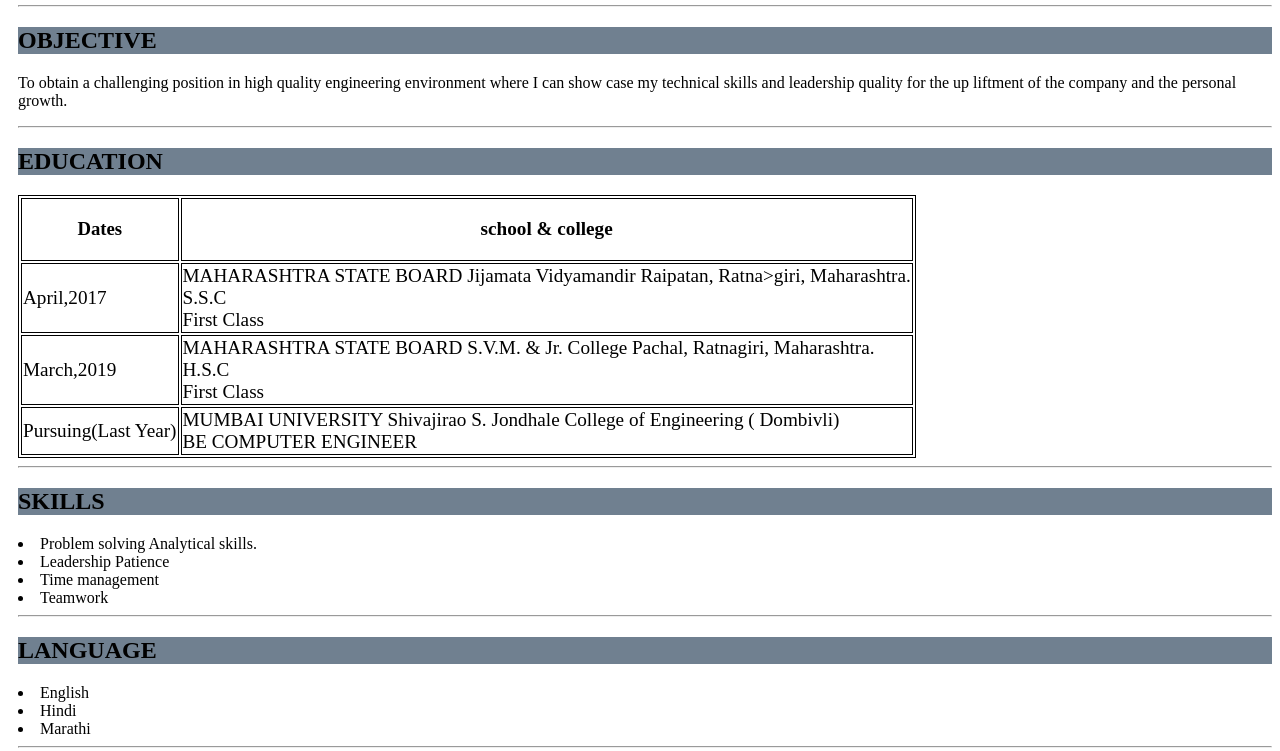
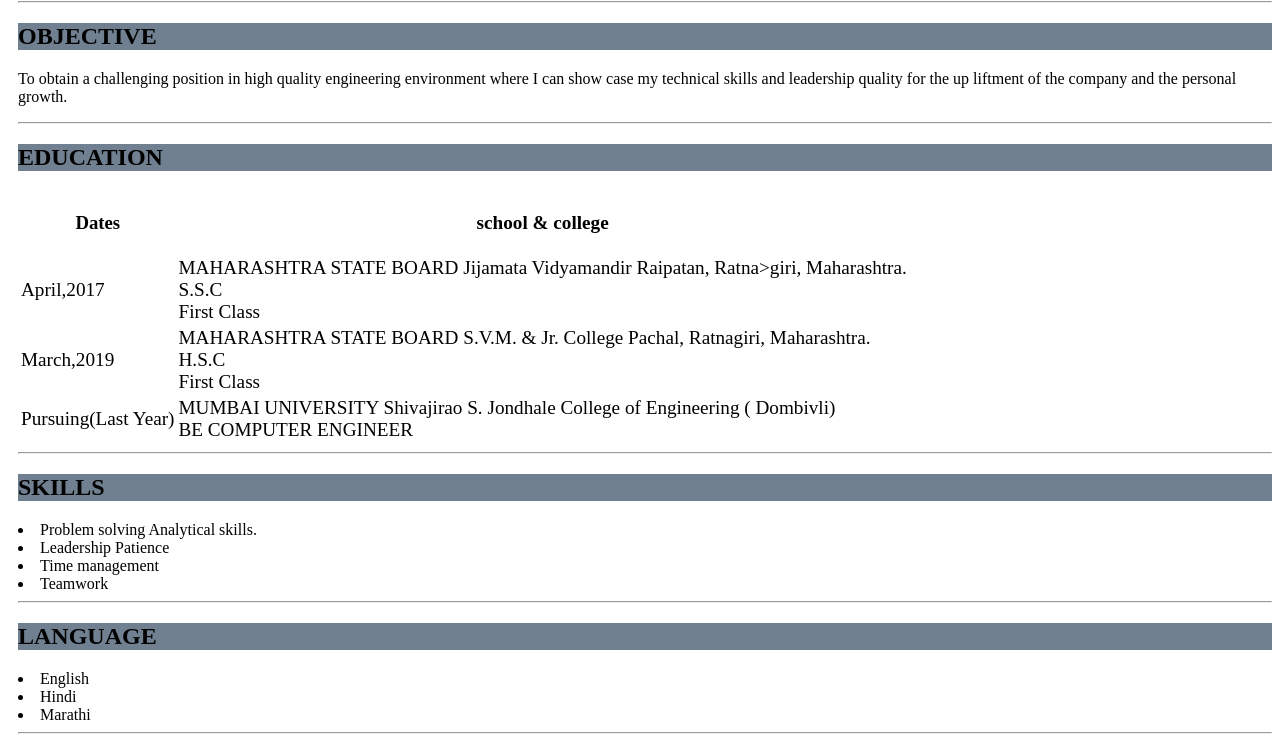
Before and after one commit to Sahils1999/SAHIL_C.V, a plain HTML site: page index.html in a window 1280 px wide. Shown: the part 215-966 px from the top of the page. Drawn offline with Linux system fonts and the light colour scheme.

Commit message:
Update style.css

```diff
--- a/style.css
+++ b/style.css
@@ -14,6 +14,6 @@ img {
   .hh2{
     background-color: white;
   }
- table, th, td{
+ .table2, .th2, .td2{
     border: 1px solid black;
   }
```
